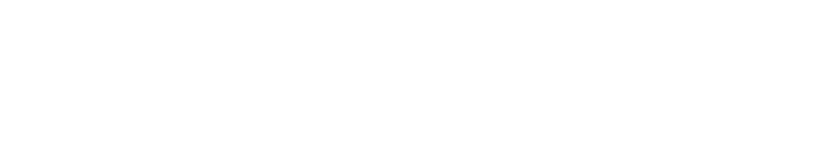
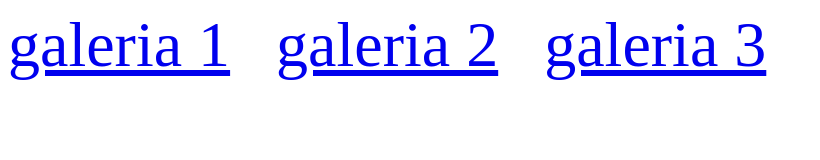
Before and after one commit to leticia-andrade08/galerias, a plain HTML site: page index.html in a window 1280 px wide. Shown: the whole page, without its empty margins (0-820 px from the left). Drawn offline with Linux system fonts and the light colour scheme.

Commit message:
stilização pag inicial

```diff
--- a/index.html
+++ b/index.html
@@ -4,10 +4,11 @@
     <meta charset="UTF-8">
     <meta name="viewport" content="width=device-width, initial-scale=1.0">
     <title>Document</title>
+    <link rel="stylesheet" href="style.css">
 </head>
 <body>
-    <a href="galeria1/index.html"></a>
-    <a href="galeria2/index.html"></a>
-    <a href="galeria3/index.html"></a>
+    <a href="galeria1/index.html">galeria 1</a>
+    <a href="galeria2/index.html">galeria 2</a>
+    <a href="galeria3/index.html">galeria 3</a>
 </body>
 </html>
--- /dev/null
+++ b/style.css
@@ -0,0 +1,8 @@
+*{
+    font-size: 2rem;
+
+}
+
+a{
+    margin-right: 30px;
+}
```
